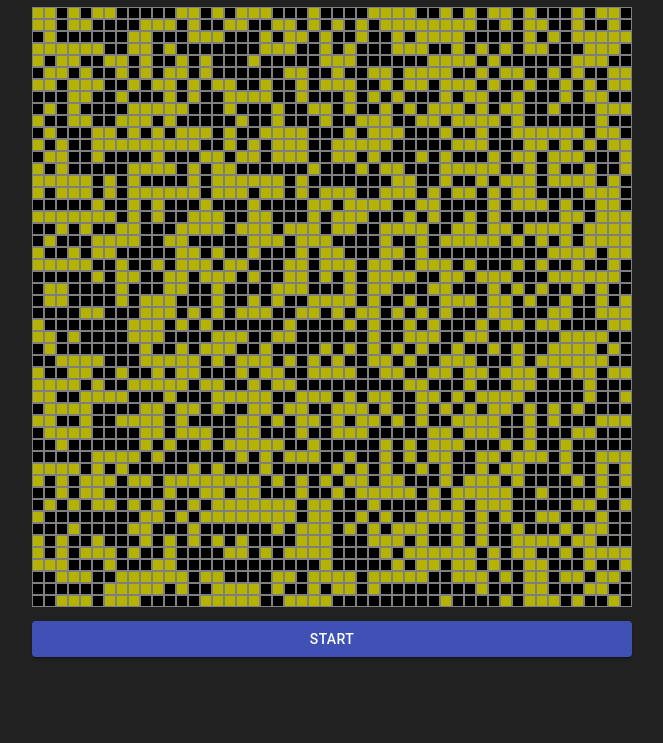
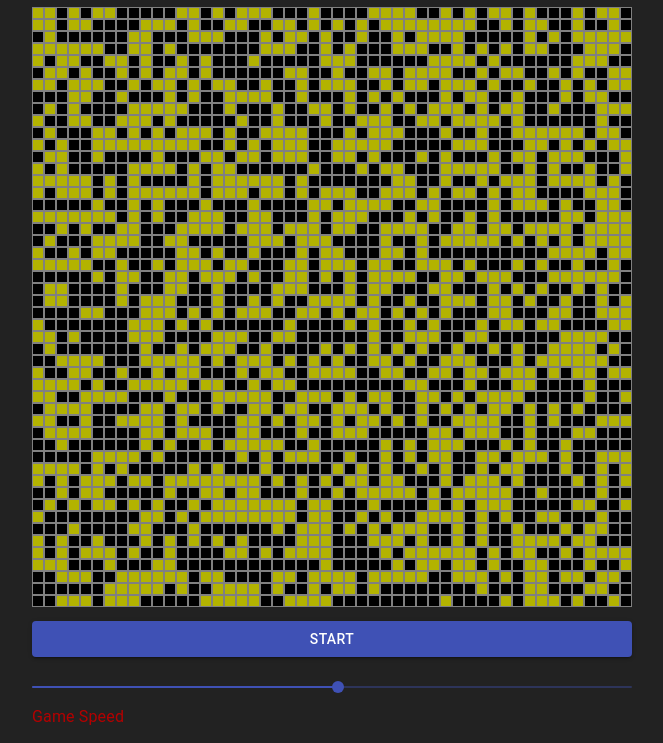
Before and after one commit to plato721/react-game-of-life-v2, a React app: page / in a window 1280 px wide. Shown: the part 98-841 px from the top of the page, without its empty margins (308-971 px from the left). Before the commit the page ends 800 px from the top, so only its background shows below. Built offline with nearby package versions, Linux system fonts and the light colour scheme; a web font is replaced by a local one.

Commit message:
Add game speed slider
Rescale the 1 to 100 continuous slider to max and min delays.
With maths!

```diff
--- a/App.css
+++ b/App.css
@@ -15,6 +15,10 @@ html {
   background-color: #222;
   color: #b30000;
   font-family: "Barrio", cursive;
+}
+
+#game-speed {
+  color: #b30000;
 }
 
 .cell {
--- a/App.js
+++ b/App.js
@@ -2,21 +2,44 @@ import React, { useState } from "react"
 import "./App.css"
 import PlayButton from "./components/PlayButton"
 import Board from "./components/Board"
+import GameSpeed from "./components/GameSpeed"
 import Grid from "@material-ui/core/grid"
 import Container from "@material-ui/core/container"
 
 const App = () => {
+  const MINSPEED = 1 // these refer to material-ui continuous slider min/max
+  const MAXSPEED = 100
+
   const defaults = {
     width: 50,
     height: 50,
+    maxDelay: 1000,
+    minDelay: 10,
     delay: 500,
   }
 
   const [playing, setPlaying] = useState(false)
+  const [tickDelay, setTickDelay] = useState(defaults.delay)
 
-  const handlePlayButtonClick = () => {
-    setPlaying((playing) => !playing)
+  // take speed 1 to 100 and map to tick delay
+  const tickDelayFromSpeed = (speed) => {
+    const reversedScale = MINSPEED + MAXSPEED - speed // max is now slowest, min fastest
+    const percentOfScale = (reversedScale - MINSPEED) / (MAXSPEED - MINSPEED)
+    return Math.round(percentOfScale * defaults.maxDelay + defaults.minDelay)
   }
+
+  // take delay from min to max and map to 1 to 100
+  const speedFromTickDelay = (delay) => {
+    const percentOfScale = (delay - defaults.minDelay) / defaults.maxDelay
+    const rescaled = Math.round(
+      percentOfScale * (MAXSPEED - MINSPEED) + MINSPEED
+    )
+    return MAXSPEED - rescaled + MINSPEED
+  }
+
+  const handlePlayButtonClick = () => setPlaying((playing) => !playing)
+  const handleGameSpeedSelect = (e, value) =>
+    setTickDelay(tickDelayFromSpeed(value))
 
   return (
     <Container className="App" fixed>
@@ -29,11 +52,17 @@ const App = () => {
             width={defaults.width}
             height={defaults.height}
             playing={playing}
-            tickDuration={defaults.delay}
+            tickDuration={tickDelay}
           />
         </Grid>
         <Grid item>
           <PlayButton clickHandler={handlePlayButtonClick} playing={playing} />
+        </Grid>
+        <Grid item>
+          <GameSpeed
+            selectHandler={handleGameSpeedSelect}
+            speed={speedFromTickDelay(tickDelay)}
+          />
         </Grid>
       </Grid>
     </Container>
--- a/components/Board.js
+++ b/components/Board.js
@@ -30,6 +30,13 @@ const Board = ({ playing, tickDuration, width, height }) => {
   }
 
   useEffect(() => {
+    if (playing) {
+      clearInterval(tickInterval.current)
+      updateGameRunning(playing)
+    }
+  }, [tickDuration])
+
+  useEffect(() => {
     return updateGameRunning(playing)
   }, [playing])
 
--- /dev/null
+++ b/components/GameSpeed.js
@@ -0,0 +1,25 @@
+import React from "react"
+import { makeStyles } from "@material-ui/core/styles"
+import Grid from "@material-ui/core/Grid"
+import Typography from "@material-ui/core/Typography"
+import Slider from "@material-ui/core/Slider"
+
+const GameSpeed = ({ selectHandler, speed }) => {
+  const useStyles = makeStyles({
+    root: {
+      width: 600,
+    },
+  })
+
+  const classes = useStyles()
+  return (
+    <div className={classes.root}>
+      <Slider value={speed} onChange={selectHandler} />
+      <Typography id="game-speed" gutterBottom>
+        Game Speed
+      </Typography>
+    </div>
+  )
+}
+
+export default GameSpeed
```
